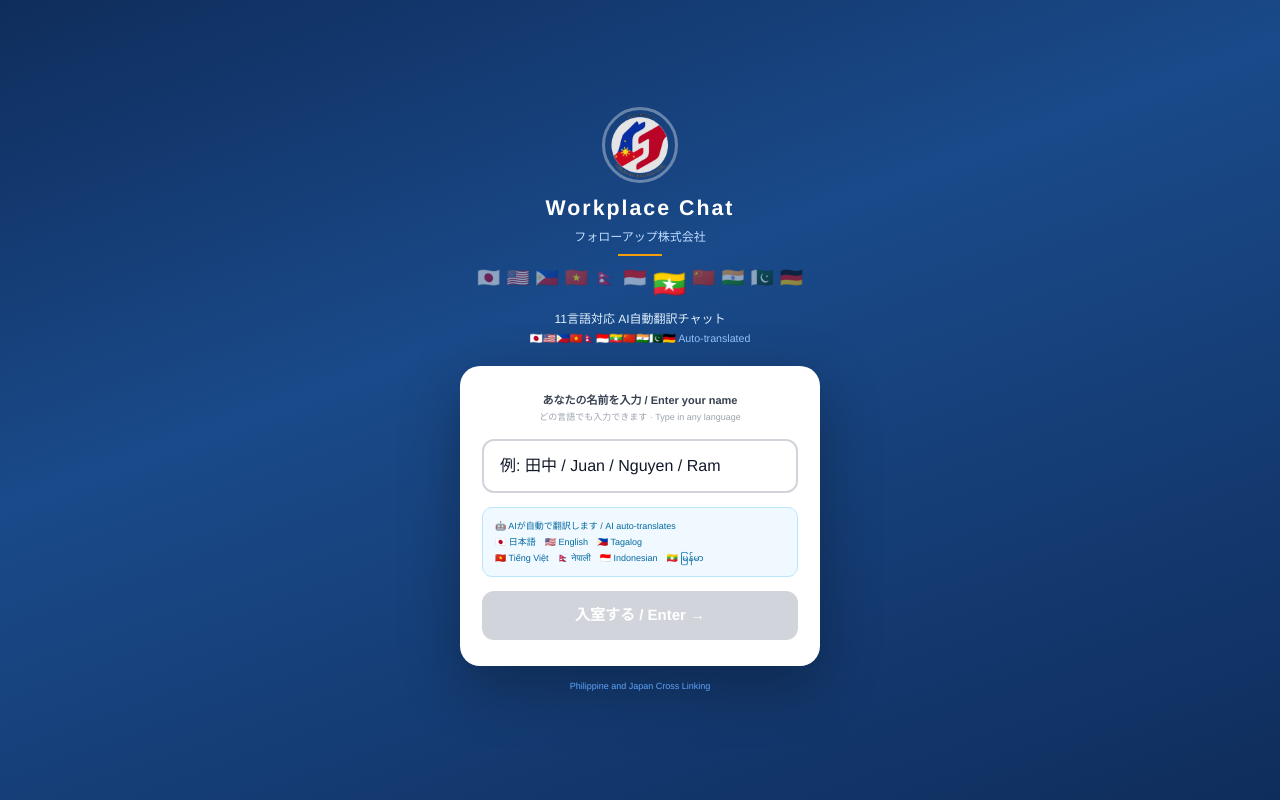
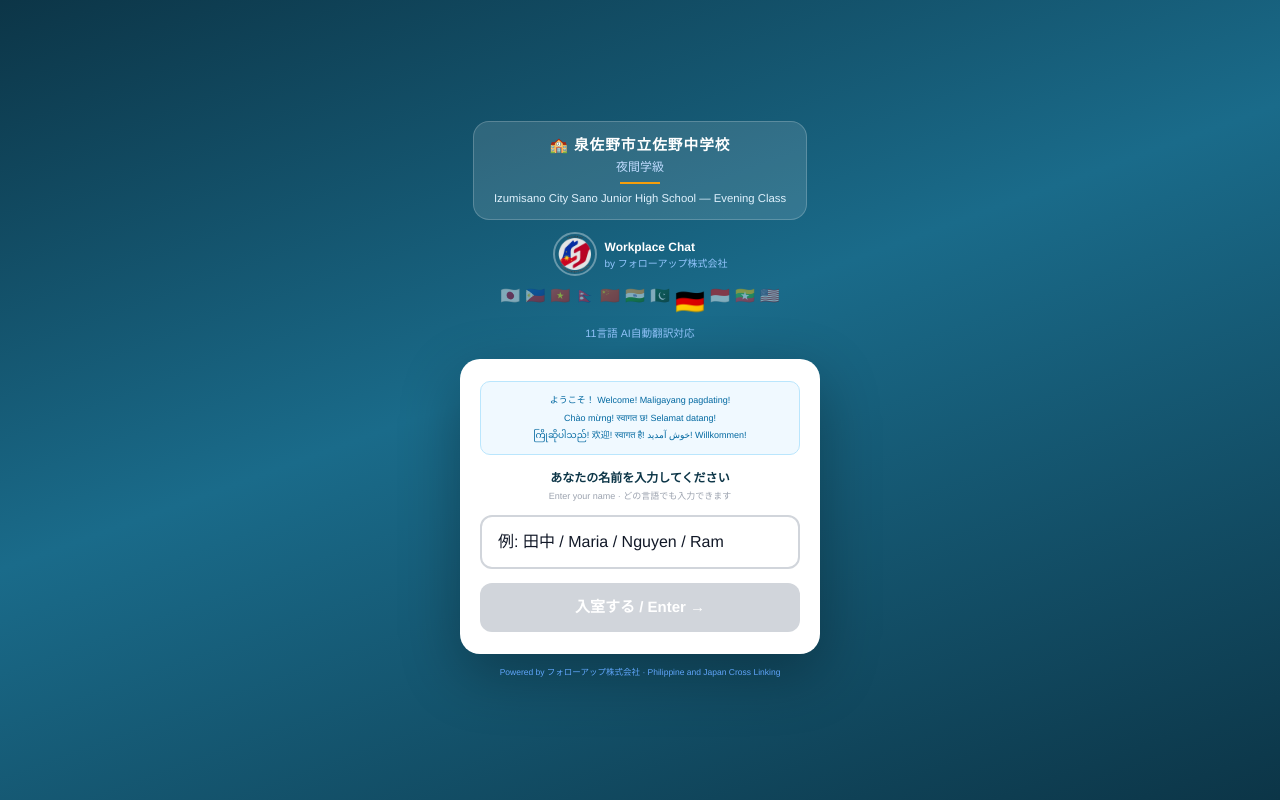
Before and after one commit to followup-anhome/workplace-chat, a Next.js app: page / in a window 1280 px wide. Built offline with nearby package versions, Linux system fonts and the light colour scheme; no server answers.

Commit message:
feat: Sano Junior High School evening class version - 11 languages, 5 subjects + Japanese class rooms

```diff
--- a/components/Chat.tsx
+++ b/components/Chat.tsx
@@ -19,13 +19,13 @@
 type Translations = { ja?: string; en?: string; detected?: string };
 
 const ROOM_LABELS: Record<string, string> = {
-  "genba-a":   "🏗️ 現場A / Site A",
-  "genba-b":   "🏠 現場B / Site B",
-  "souko":     "📦 倉庫 / Warehouse",
-  "kaigo":     "🤝 介護 / Care",
-  "factory":   "🏭 工場 / Factory",
-  "jimu":      "🏢 事務所 / Office",
-  "demo-room": "🌐 DEMOルーム / Demo Room",
+  "class-all": "🏫 全体チャット / All Class",
+  "kokugo":    "📖 国語 / Japanese Language",
+  "sugaku":    "📐 数学 / Mathematics",
+  "rika":      "🔬 理科 / Science",
+  "shakai":    "🌍 社会 / Social Studies",
+  "eigo":      "🗣️ 英語 / English",
+  "nichigo":   "✍️ 日本語教室 / Japanese Class",
 };
 
 // 言語検出フラグ
@@ -175,7 +175,7 @@
                   padding: "9px 13px",
                   borderRadius: isMe ? "16px 16px 4px 16px" : "16px 16px 16px 4px",
                   fontSize: "14px", lineHeight: "1.55", wordBreak: "break-word",
-                  background: isMe ? "linear-gradient(135deg, #1d4ed8, #0f2d5c)" : "white",
+                  background: isMe ? "linear-gradient(135deg, #1a6b8a, #0c3547)" : "white",
                   color: isMe ? "white" : "#111827",
                   border: isMe ? "none" : "1px solid #e5e7eb",
                 }}>
@@ -233,7 +233,7 @@
             disabled={sending || !input.trim()}
             style={{
               width: "42px", height: "42px", borderRadius: "50%",
-              background: sending || !input.trim() ? "#9ca3af" : "linear-gradient(135deg, #1d4ed8, #0f2d5c)",
+              background: sending || !input.trim() ? "#9ca3af" : "linear-gradient(135deg, #1a6b8a, #0c3547)",
               border: "none", cursor: sending || !input.trim() ? "not-allowed" : "pointer",
               display: "flex", alignItems: "center", justifyContent: "center", flexShrink: 0,
             }}
@@ -244,7 +244,7 @@
           </button>
         </div>
         <p style={{ fontSize: "8.5px", color: "#9ca3af", textAlign: "center", marginTop: "4px" }}>
-          11言語 AI自動翻訳 · Powered by Claude AI
+          🏫 佐野中学校 夜間学級 · 11言語 AI翻訳 · by フォローアップ株式会社
         </p>
       </div>
     </div>
--- a/components/NameSetup.tsx
+++ b/components/NameSetup.tsx
@@ -1,68 +1,98 @@
 "use client";
-import { useState } from "react";
+import { useState, useEffect } from "react";
 import Image from "next/image";
 
-const FLAGS = ["🇯🇵","🇺🇸","🇵🇭","🇻🇳","🇳🇵","🇮🇩","🇲🇲","🇨🇳","🇮🇳","🇵🇰","🇩🇪"];
+const FLAGS = ["🇯🇵","🇵🇭","🇻🇳","🇳🇵","🇨🇳","🇮🇳","🇵🇰","🇩🇪","🇮🇩","🇲🇲","🇺🇸"];
 
 export default function NameSetup({ onDone }: { onDone: (name: string, role: "jp" | "en") => void }) {
   const [name, setName] = useState("");
   const [frame, setFrame] = useState(0);
 
-  // フラグのアニメーション用
-  useState(() => {
-    const id = setInterval(() => setFrame(f => (f + 1) % FLAGS.length), 800);
+  useEffect(() => {
+    const id = setInterval(() => setFrame(f => (f + 1) % FLAGS.length), 700);
     return () => clearInterval(id);
-  });
+  }, []);
 
   return (
     <div style={{
       minHeight: "100dvh",
-      background: "linear-gradient(160deg, #0f2d5c 0%, #1a4a8a 40%, #0f2d5c 100%)",
+      background: "linear-gradient(160deg, #0c3547 0%, #1a6b8a 45%, #0c3547 100%)",
       display: "flex", flexDirection: "column", alignItems: "center", justifyContent: "center", padding: "16px"
     }}>
 
-      {/* Header */}
-      <div style={{ textAlign: "center", marginBottom: "20px" }}>
-        <div style={{ display: "flex", justifyContent: "center", marginBottom: "10px" }}>
-          <Image src="/followup-logo.png" alt="Follow Up" width={76} height={76}
-            style={{ borderRadius: "50%", border: "3px solid rgba(255,255,255,0.35)" }} />
+      {/* ヘッダー */}
+      <div style={{ textAlign: "center", marginBottom: "18px" }}>
+
+        {/* 学校ロゴエリア */}
+        <div style={{
+          background: "rgba(255,255,255,0.12)", borderRadius: "16px",
+          padding: "12px 20px", marginBottom: "12px", border: "1px solid rgba(255,255,255,0.2)"
+        }}>
+          <div style={{ fontSize: "11pt", fontWeight: 900, color: "white", fontFamily: "Helvetica, sans-serif", letterSpacing: "1px" }}>
+            🏫 泉佐野市立佐野中学校
+          </div>
+          <div style={{ fontSize: "9pt", color: "#bfdbfe", fontFamily: "Helvetica, sans-serif", marginTop: "2px" }}>
+            夜間学級
+          </div>
+          <div style={{ width: "40px", height: "2px", background: "#f59e0b", margin: "6px auto" }}></div>
+          <div style={{ fontSize: "8.5pt", color: "#e0f2fe", fontFamily: "Helvetica, sans-serif" }}>
+            Izumisano City Sano Junior High School — Evening Class
+          </div>
         </div>
-        <div style={{ fontSize: "16pt", fontWeight: 900, color: "white", fontFamily: "Helvetica, sans-serif", letterSpacing: "2px" }}>
-          Workplace Chat
+
+        {/* フォローアップロゴ */}
+        <div style={{ display: "flex", justifyContent: "center", alignItems: "center", gap: "8px", marginBottom: "8px" }}>
+          <Image src="/followup-logo.png" alt="Follow Up" width={44} height={44}
+            style={{ borderRadius: "50%", border: "2px solid rgba(255,255,255,0.35)" }} />
+          <div style={{ textAlign: "left" }}>
+            <div style={{ fontSize: "9pt", color: "white", fontWeight: 700, fontFamily: "Helvetica, sans-serif" }}>
+              Workplace Chat
+            </div>
+            <div style={{ fontSize: "7.5pt", color: "#93c5fd", fontFamily: "Helvetica, sans-serif" }}>
+              by フォローアップ株式会社
+            </div>
+          </div>
         </div>
-        <div style={{ fontSize: "9pt", color: "#bfdbfe", fontFamily: "Helvetica, sans-serif", marginTop: "3px" }}>
-          フォローアップ株式会社
-        </div>
-        <div style={{ width: "44px", height: "2px", background: "#f59e0b", margin: "8px auto" }}></div>
-        {/* 7言語フラグ表示 */}
-        <div style={{ display: "flex", justifyContent: "center", gap: "6px", marginBottom: "6px" }}>
+
+        {/* フラグアニメーション */}
+        <div style={{ display: "flex", justifyContent: "center", gap: "5px", marginBottom: "5px" }}>
           {FLAGS.map((flag, i) => (
             <span key={i} style={{
-              fontSize: i === frame % FLAGS.length ? "20pt" : "14pt",
+              fontSize: i === frame % FLAGS.length ? "18pt" : "12pt",
               transition: "font-size 0.3s",
-              opacity: i === frame % FLAGS.length ? 1 : 0.5,
+              opacity: i === frame % FLAGS.length ? 1 : 0.45,
             }}>{flag}</span>
           ))}
         </div>
-        <div style={{ fontSize: "9pt", color: "#e0f2fe", fontFamily: "Helvetica, sans-serif" }}>
-          11言語対応 AI自動翻訳チャット
-        </div>
-        <div style={{ fontSize: "8pt", color: "#93c5fd", fontFamily: "Helvetica, sans-serif", marginTop: "2px" }}>
-          🇯🇵🇺🇸🇵🇭🇻🇳🇳🇵🇮🇩🇲🇲🇨🇳🇮🇳🇵🇰🇩🇪 Auto-translated
+        <div style={{ fontSize: "8pt", color: "#93c5fd", fontFamily: "Helvetica, sans-serif" }}>
+          11言語 AI自動翻訳対応
         </div>
       </div>
 
-      {/* Card */}
+      {/* カード */}
       <div style={{
-        backgroundColor: "white", borderRadius: "20px", padding: "26px 22px",
+        backgroundColor: "white", borderRadius: "20px", padding: "22px 20px",
         width: "100%", maxWidth: "360px", boxShadow: "0 20px 60px rgba(0,0,0,0.3)"
       }}>
-        <div style={{ textAlign: "center", marginBottom: "14px" }}>
-          <p style={{ fontSize: "11px", color: "#374151", fontWeight: 600, fontFamily: "Helvetica, sans-serif" }}>
-            あなたの名前を入力 / Enter your name
+
+        {/* 多言語歓迎メッセージ */}
+        <div style={{
+          backgroundColor: "#f0f9ff", borderRadius: "10px", padding: "10px 12px",
+          marginBottom: "14px", border: "1px solid #bae6fd"
+        }}>
+          <p style={{ fontSize: "9px", color: "#0369a1", fontFamily: "Helvetica, sans-serif", lineHeight: "1.9", margin: 0, textAlign: "center" }}>
+            ようこそ！ Welcome! Maligayang pagdating!<br/>
+            Chào mừng! स्वागत छ! Selamat datang!<br/>
+            ကြိုဆိုပါသည်! 欢迎! स्वागत है! خوش آمدید! Willkommen!
+          </p>
+        </div>
+
+        <div style={{ textAlign: "center", marginBottom: "12px" }}>
+          <p style={{ fontSize: "12px", fontWeight: 700, color: "#0c3547", fontFamily: "Helvetica, sans-serif" }}>
+            あなたの名前を入力してください
           </p>
           <p style={{ fontSize: "9px", color: "#9ca3af", fontFamily: "Helvetica, sans-serif", marginTop: "3px" }}>
-            どの言語でも入力できます · Type in any language
+            Enter your name · どの言語でも入力できます
           </p>
         </div>
 
@@ -72,7 +102,7 @@
             value={name}
             onChange={e => setName(e.target.value)}
             onKeyDown={e => e.key === "Enter" && name.trim() && onDone(name.trim(), "jp")}
-            placeholder="例: 田中 / Juan / Nguyen / Ram"
+            placeholder="例: 田中 / Maria / Nguyen / Ram"
             autoFocus
             style={{
               width: "100%", padding: "13px 16px", borderRadius: "12px",
@@ -83,24 +113,12 @@
           />
         </div>
 
-        {/* 7言語説明 */}
-        <div style={{
-          backgroundColor: "#f0f9ff", borderRadius: "10px", padding: "10px 12px",
-          marginBottom: "14px", border: "1px solid #bae6fd"
-        }}>
-          <p style={{ fontSize: "9px", color: "#0369a1", fontFamily: "Helvetica, sans-serif", lineHeight: "1.8", margin: 0 }}>
-            🤖 AIが自動で翻訳します / AI auto-translates<br/>
-            🇯🇵 日本語　🇺🇸 English　🇵🇭 Tagalog<br/>
-            🇻🇳 Tiếng Việt　🇳🇵 नेपाली　🇮🇩 Indonesian　🇲🇲 မြန်မာ
-          </p>
-        </div>
-
         <button
           onClick={() => name.trim() && onDone(name.trim(), "jp")}
           disabled={!name.trim()}
           style={{
             width: "100%", padding: "13px",
-            background: name.trim() ? "linear-gradient(135deg, #1d4ed8, #0f2d5c)" : "#d1d5db",
+            background: name.trim() ? "linear-gradient(135deg, #1a6b8a, #0c3547)" : "#d1d5db",
             color: "white", border: "none", borderRadius: "12px",
             fontSize: "15px", fontWeight: 700,
             cursor: name.trim() ? "pointer" : "not-allowed",
@@ -111,9 +129,10 @@
         </button>
       </div>
 
-      <div style={{ marginTop: "14px", textAlign: "center" }}>
-        <p style={{ fontSize: "9px", color: "#60a5fa", fontFamily: "Helvetica, sans-serif", margin: 0 }}>
-          Philippine and Japan Cross Linking
+      {/* フッター */}
+      <div style={{ marginTop: "12px", textAlign: "center" }}>
+        <p style={{ fontSize: "8.5px", color: "#60a5fa", fontFamily: "Helvetica, sans-serif", margin: 0 }}>
+          Powered by フォローアップ株式会社 · Philippine and Japan Cross Linking
         </p>
       </div>
     </div>
```
Also changed, not shown: components/RoomSelect.tsx (+46 -29 lines).
